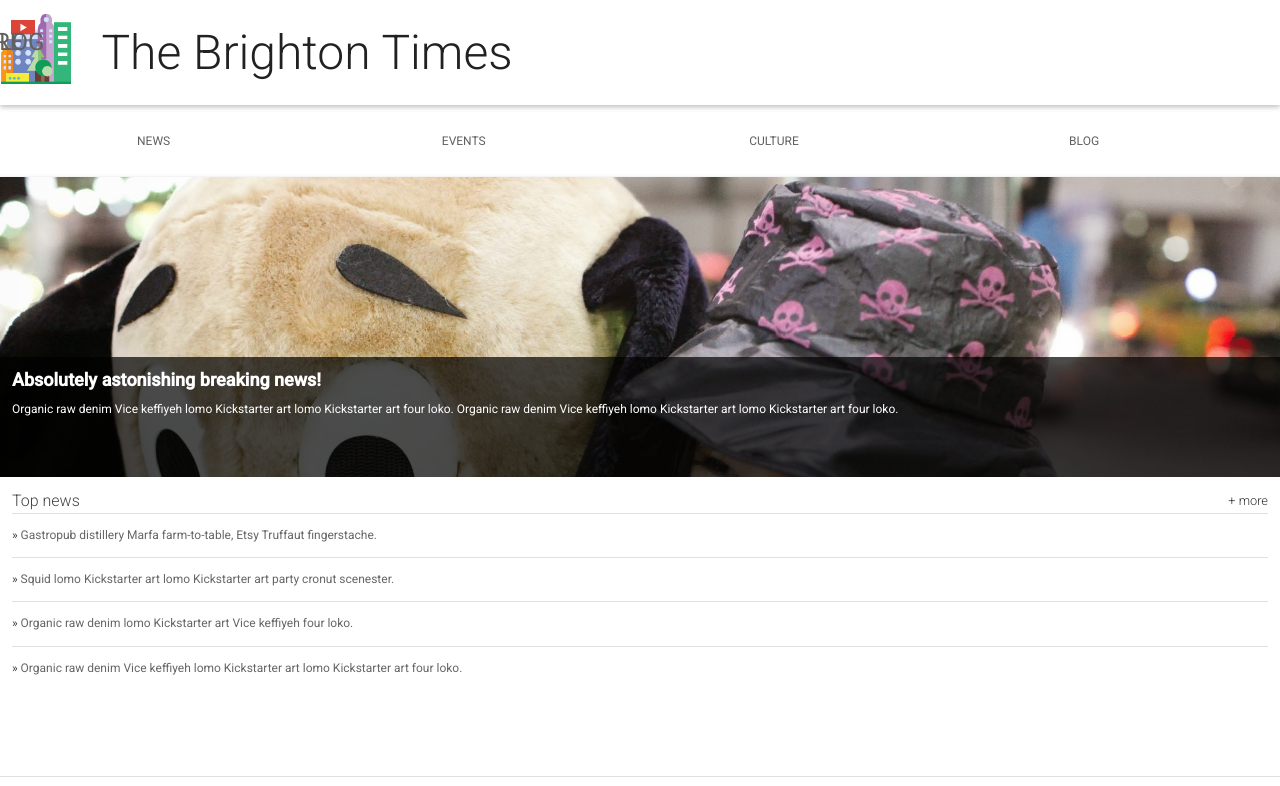
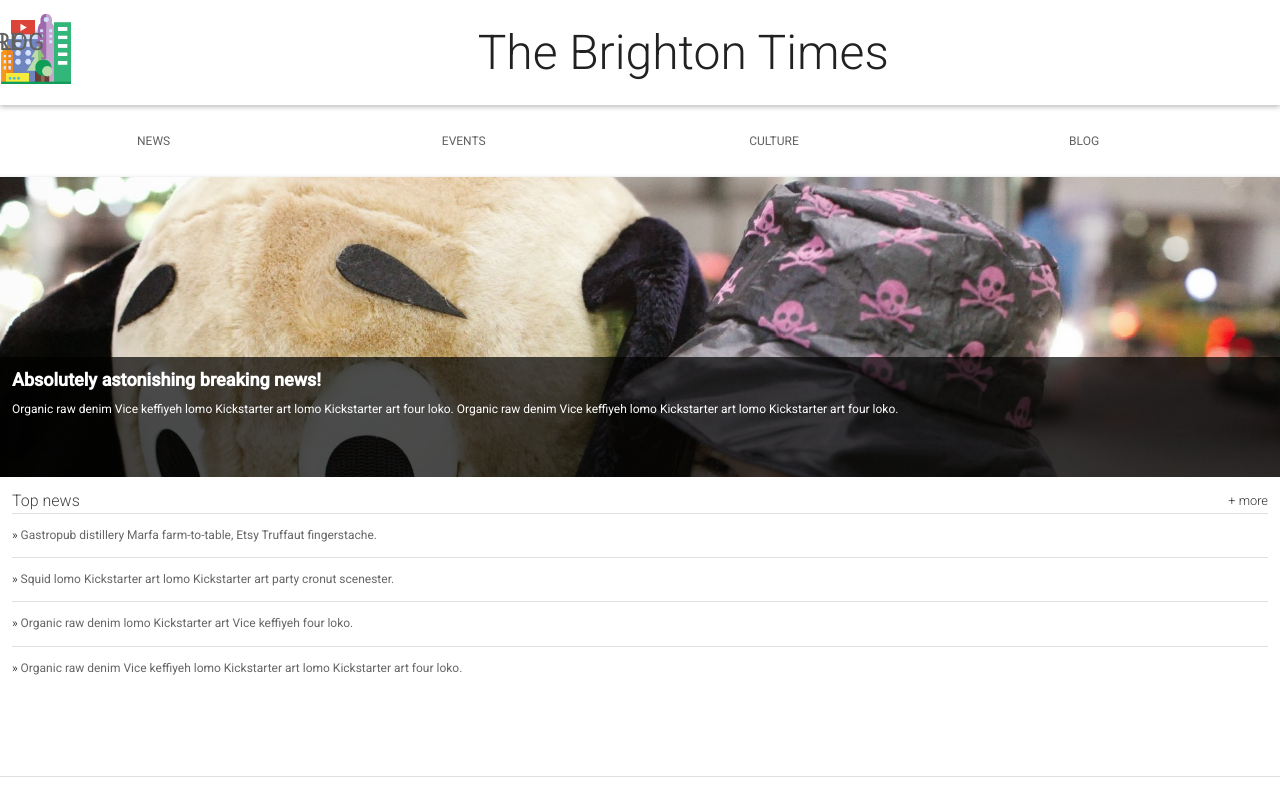
Before and after one commit to TANADADaisuke/TANADADaisuke.github.io, a plain HTML site: page portfolio/responsive/index.html in a window 1280 px wide. Shown: the top 786 px of the page. Drawn offline with nearby package versions, Linux system fonts and the light colour scheme.

Commit message:
header responsive

```diff
--- a/portfolio/responsive/main.css
+++ b/portfolio/responsive/main.css
@@ -56,10 +56,12 @@ ul {
   width: 100%;
   margin-left: auto;
   margin-right: auto;
+  display: flex;
+  flex-wrap: nowrap;
 }
 
 .header__logo {
-  height: 72px;
+  height: 48px;
   margin-right: 1em;
   vertical-align: top;
   margin-top: 12px;
@@ -67,10 +69,12 @@ ul {
 
 .header__title {
   font-weight: 300;
-  font-size: 4em;
-  margin: 0.5em 0.25em;
+  font-size: 2.5em;
+  margin: 0.5em 2em 0.5em 0.25em;
   display: inline-block;
   color: #212121;
+  flex: 1;
+  text-align: center;
 }
 
 
--- a/portfolio/responsive/responsive.css
+++ b/portfolio/responsive/responsive.css
@@ -1,3 +1,38 @@
+/*
+ *
+ * Header
+ *
+ */
+ @media screen and (min-width: 600px) {
+     .header {
+       box-shadow: 0 2px 5px rgba(0, 0, 0, 0.26);
+       min-height: 56px;
+       transition: min-height 0.3s;
+     }
+
+     .header__inner {
+       width: 100%;
+       margin-left: auto;
+       margin-right: auto;
+     }
+
+     .header__logo {
+       height: 72px;
+       margin-right: 1em;
+       vertical-align: top;
+       margin-top: 12px;
+     }
+
+     .header__title {
+       font-weight: 300;
+       font-size: 4em;
+       margin: 0.5em 0.25em;
+       display: inline-block;
+       color: #212121;
+     }
+}
+
+
 /*
  *
  * Top Level Navigation
```
